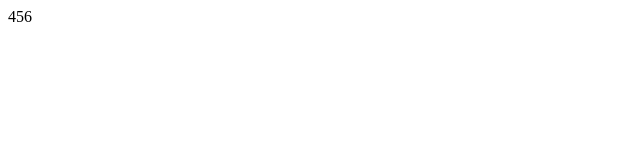
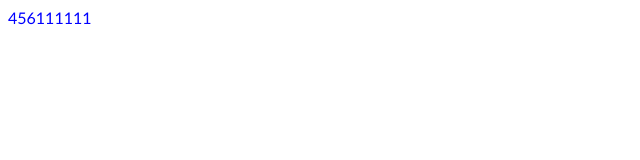
Before and after one commit to wefashe/wenfsblog, a Vue app: page / in a window 1280 px wide. Shown: the top 160 px of the page, without its empty margins (0-640 px from the left). Built offline with nearby package versions, Linux system fonts and the light colour scheme; the HTML template or start-up script is replaced by a standard one.

Commit message:
完善了vue的开发环境，解决了一下bug

```diff
--- a/package.json
+++ b/package.json
@@ -5,10 +5,9 @@
     "main": "index.js",
     "scripts": {
         "test": "echo \"Error: no test specified\" && exit 1",
-        "dev1": "webpack --mode development",
-        "dev": "webpack-dev-server --inline --progress --colors --config build/webpack.dev.conf.js",
+        "dev": "webpack --config build/webpack.dev.conf.js",
+        "server": "webpack-dev-server --inline --progress --colors --config build/webpack.dev.conf.js",
         "build": "node build/build.js",
-        "start": "webpack-dev-server --mode development",
         "deploy": "bash deploy.sh"
     },
     "repository": {
--- a/src/App.vue
+++ b/src/App.vue
@@ -1,3 +1,10 @@
 <template>
-  <div>456</div>
+  <div class="test">456111111</div>
 </template>
+
+<style lang="less" scoped>
+.test {
+  font-family: "Gill Sans", "Gill Sans MT", Calibri, "Trebuchet MS", sans-serif;
+  color: blue;
+}
+</style>
--- a/src/main.js
+++ b/src/main.js
@@ -1,12 +1,9 @@
 import Vue from 'vue';
 import App from '@/App.vue';
+
+const root = document.createElement('div');
+document.body.appendChild(root);
+
 new Vue({
   render: (h) => h(App)
 }).$mount(root);
-
-// console.log(123);
-// new Vue({
-//   el: '#app',
-//   components: {App},
-//   template: '<App/>'
-// })
```
Also changed, not shown: 4 other files (tests, documents, lock files or other folders).
